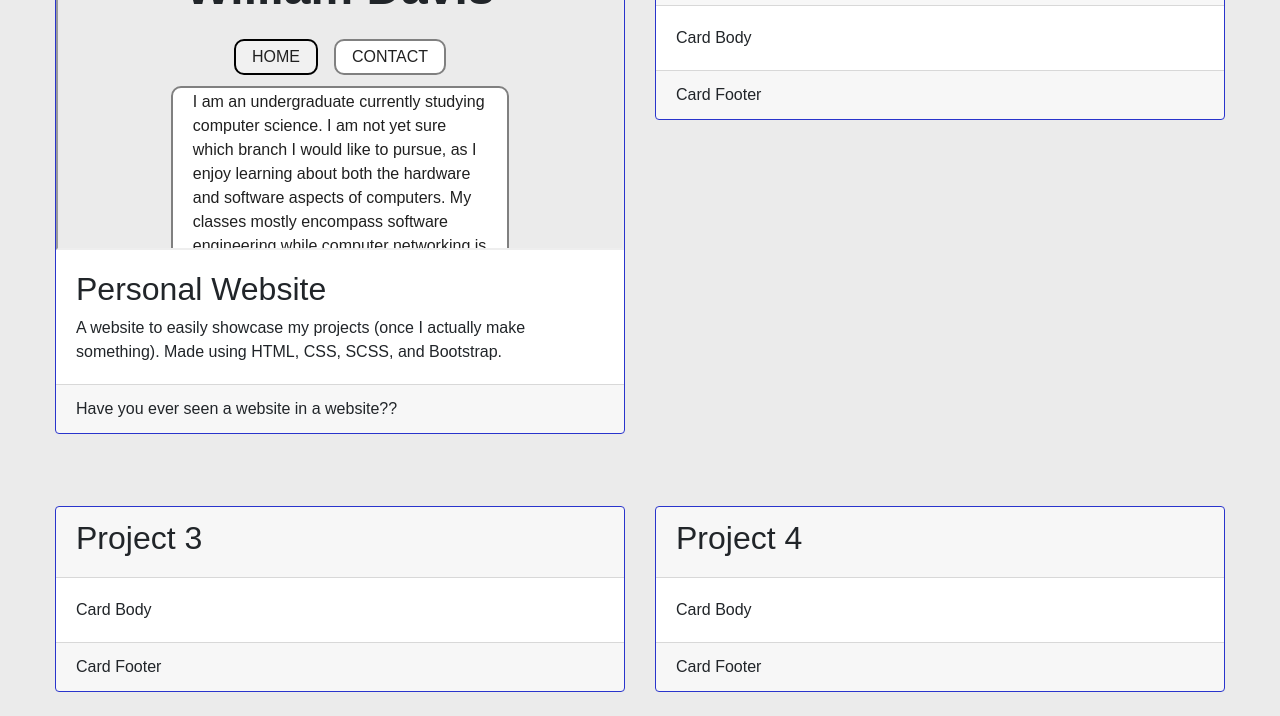
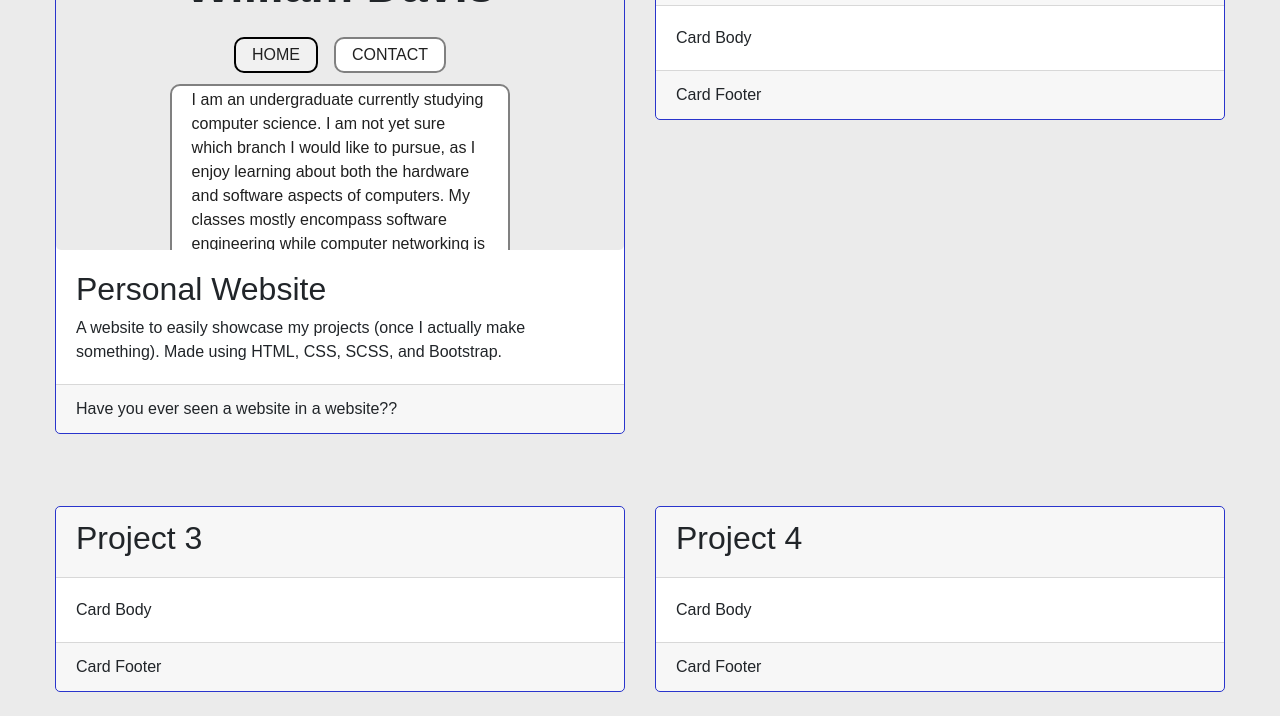
Before and after one commit to SuperPyroMania/website2, a website: page demo/pages/index.html in a window 1280 px wide. Shown: the part 444-1160 px from the top of the page. Drawn offline with Linux system fonts and the light colour scheme; no server answers.

Commit message:
Rounded out the card corners

```diff
--- a/demo/pages/index.html
+++ b/demo/pages/index.html
@@ -55,9 +55,10 @@
                     <!--<img src="https://i.imgur.com/z4LAgeU.png" class="card-img-top">-->
                     <iframe id="websiteembed"
                         title="Website Embed"
-                        width="100%"
+                        width="auto"
                         height="80%"
-                        src="index.html">
+                        src="index.html"
+                        class="cardborder" style="border-width: 0;">
                     </iframe>
                     <div class="card-body">
                         <h2>Personal Website</h2>
--- a/src/sass/main.scss
+++ b/src/sass/main.scss
@@ -102,6 +102,7 @@ body{
 
 .cardborder{
     border: solid;
+    border-radius: 5px;
     border-width: 1px;
     max-width: auto;
     border-color: $accent-color-light;
```
Also changed, not shown: demo/css/app.css.
